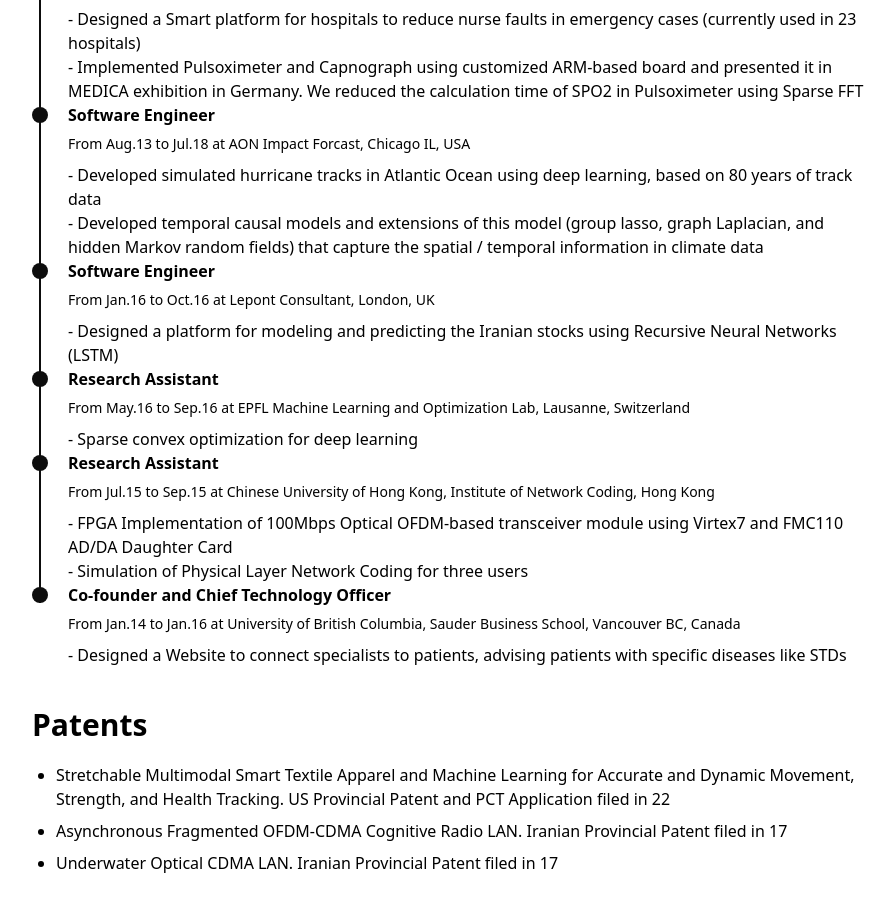
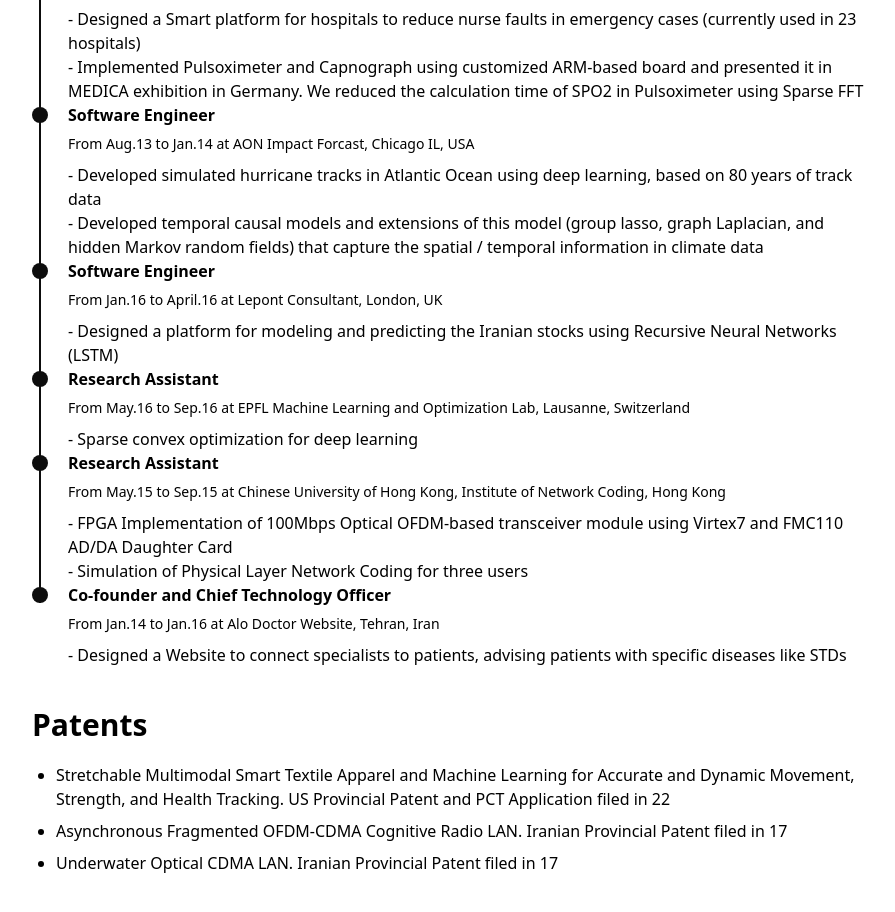
Before and after one commit to arvintashakori/arvintashakori.github.io, an Astro site: page /cv in a window 1280 px wide. Shown: the part 2305-3217 px from the top of the page, without its empty margins (334-1229 px from the left). Built offline with nearby package versions, Linux system fonts and the light colour scheme; Astro itself is replaced by a stand-in of ours.

Commit message:
Update cv.astro

```diff
--- a/src/pages/cv.astro
+++ b/src/pages/cv.astro
@@ -133,7 +133,7 @@ import TimeLineElement from "../components/cv/TimeLine.astro";
     </TimeLineElement>
     <TimeLineElement
       title="Software Engineer"
-      subtitle="From Aug.13 to Jul.18 at AON Impact Forcast, Chicago IL, USA"
+      subtitle="From Aug.13 to Jan.14 at AON Impact Forcast, Chicago IL, USA"
     >
       <ul>
         <li>- Developed simulated hurricane tracks in Atlantic Ocean using deep learning, based on 80 years of track data</li>
@@ -142,7 +142,7 @@ import TimeLineElement from "../components/cv/TimeLine.astro";
     </TimeLineElement>
     <TimeLineElement
       title="Software Engineer"
-      subtitle="From Jan.16 to Oct.16 at Lepont Consultant, London, UK"
+      subtitle="From Jan.16 to April.16 at Lepont Consultant, London, UK"
     >
       <ul>
         <li>- Designed a platform for modeling and predicting the Iranian stocks using Recursive Neural Networks (LSTM)</li>
@@ -158,7 +158,7 @@ import TimeLineElement from "../components/cv/TimeLine.astro";
     </TimeLineElement>
     <TimeLineElement
       title="Research Assistant"
-      subtitle="From Jul.15 to Sep.15 at Chinese University of Hong Kong, Institute of Network Coding, Hong Kong"
+      subtitle="From May.15 to Sep.15 at Chinese University of Hong Kong, Institute of Network Coding, Hong Kong"
     >
       <ul>
         <li>- FPGA Implementation of 100Mbps Optical OFDM-based transceiver module using Virtex7 and FMC110 AD/DA Daughter Card</li>
@@ -167,7 +167,7 @@ import TimeLineElement from "../components/cv/TimeLine.astro";
     </TimeLineElement>
     <TimeLineElement
       title="Co-founder and Chief Technology Officer"
-      subtitle="From Jan.14 to Jan.16 at University of British Columbia, Sauder Business School, Vancouver BC, Canada"
+      subtitle="From Jan.14 to Jan.16 at Alo Doctor Website, Tehran, Iran"
     >
       <ul>
         <li>- Designed a Website to connect specialists to patients, advising patients with specific diseases like STDs</li>
```
